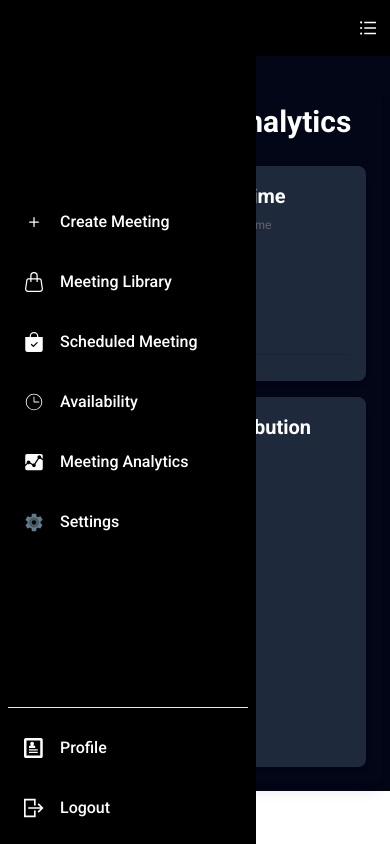
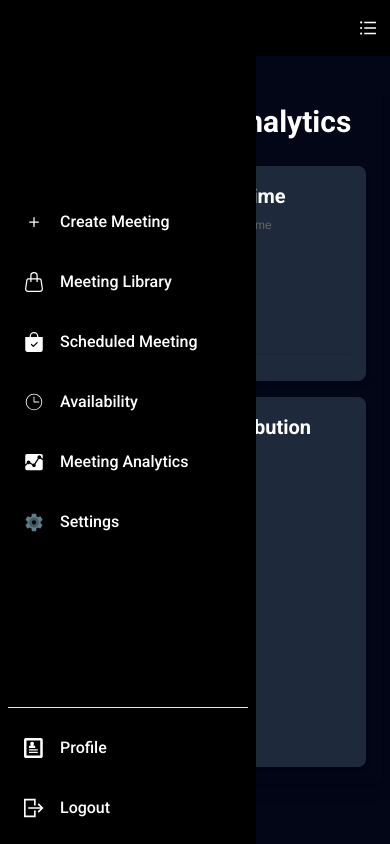
Before and after one commit to 2244jhalak/meetwise, a Next.js app: page /dashboard/meetingAnalytics in a window 390 px wide. Built offline with nearby package versions, Linux system fonts and the light colour scheme; no server answers; the database is empty; sample sign-in values are in the browser's storage.

Commit message:
updated responsive all user & userinfo

```diff
--- a/src/app/components/dashboard/UserInfo.jsx
+++ b/src/app/components/dashboard/UserInfo.jsx
@@ -111,7 +111,7 @@ const UserInfo = () => {
 
     return (
         <div>
-            <h1 className="text-2xl pb-3 font-semibold rounded-2xl md:w-1/4 border-b-2 border-orange-600 text-center mx-auto text-gray-200 lg:text-3xl dark:text-white my-4">
+            <h1 className="text-2xl pb-3 font-semibold rounded-2xl md:w-1/4 border-b-2 border-orange-600 text-center lg:mx-auto text-gray-200 lg:text-3xl dark:text-white my-4 md:mx-auto mx-6">
                 My Profile
             </h1>
             <div className='flex flex-col md:flex-row justify-center gap-10 p-6 text-white '>
--- a/src/app/dashboard/allUsers/page.jsx
+++ b/src/app/dashboard/allUsers/page.jsx
@@ -6,9 +6,9 @@ import React from 'react';
 const page = () => {
     return (
         <PrivateRoute>
-            <div className='bg-slate-950 text-gray-400'>
+            <div className='bg-slate-950 min-h-screen text-gray-400'>
                 <Sidebar></Sidebar>
-                <div className='pl-[270px] py-10'>
+                <div className='px-5 py-10'>
                     <AllUsers></AllUsers>
                 </div>
             </div>
--- a/src/app/dashboard/meetingAnalytics/page.jsx
+++ b/src/app/dashboard/meetingAnalytics/page.jsx
@@ -9,7 +9,7 @@ const Page = () => {
 
     return (
         <PrivateRoute>
-            <div className=' bg-slate-950 md:flex md:flex-row md:justify-between'>
+            <div className=' bg-slate-950 min-h-screen md:flex md:flex-row md:justify-between'>
                 <div className='md:w-1/4'>
                     <Sidebar />
                 </div>
```
